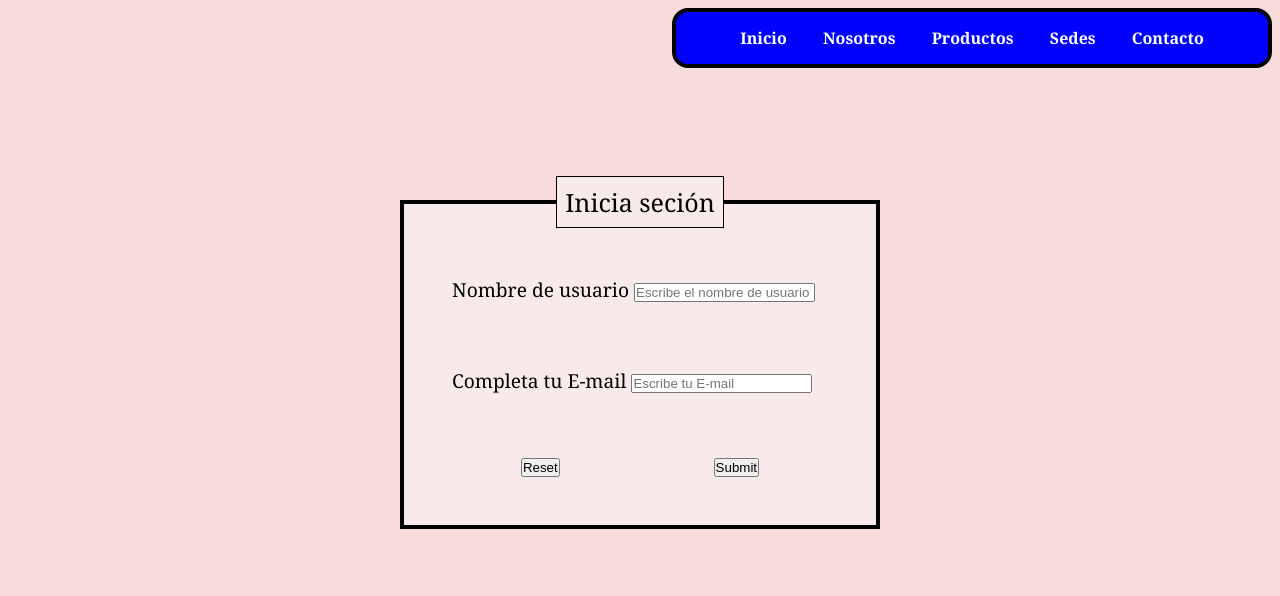
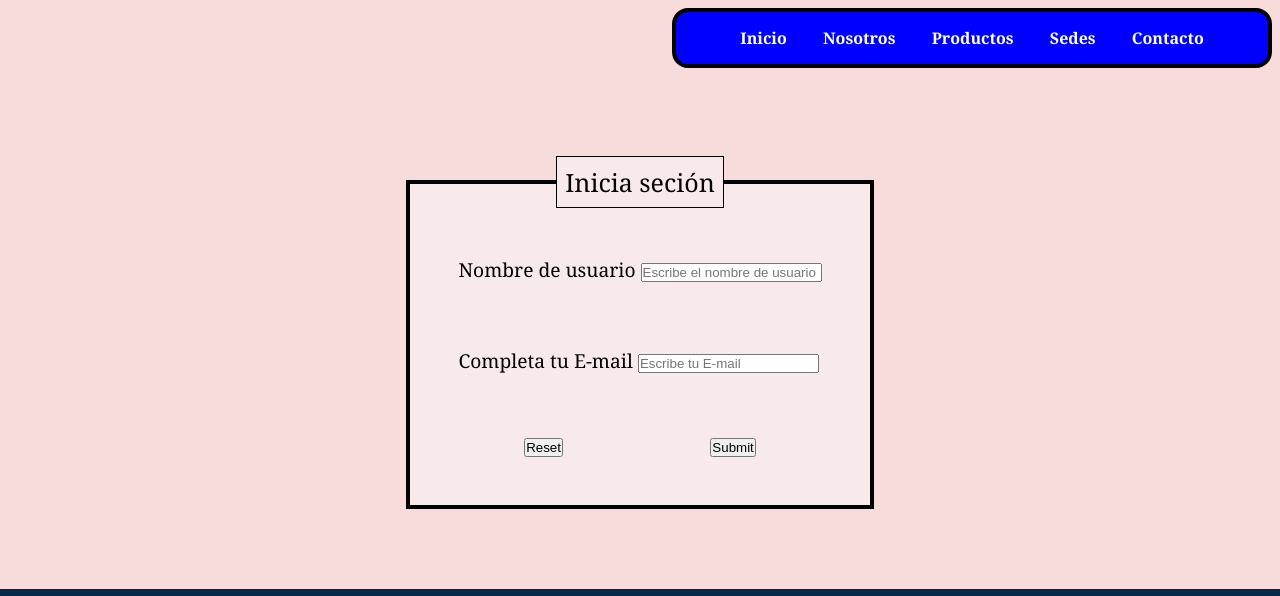
Before and after one commit to BautoxAC/2Pre-Entrega-BautistaTosi, a plain HTML site: page Pages/contact.html in a window 1280 px wide. Shown: the top 596 px of the page. Drawn offline with Linux system fonts and the light colour scheme.

Commit message:
cambios en contact, estilos de contact y color de fondo

```diff
--- a/css/style.css
+++ b/css/style.css
@@ -84,18 +84,23 @@ body header nav ul {
     border: 4px solid black;
     background-color: rgb(248, 234, 234);
 }
-main form fieldset section{
+
+main form fieldset section {
     margin: 2rem;
     padding: 1rem;
     gap: 1rem;
     font-size: larger;
 }
-.contacto__formulario__botones{
+
+.contacto__formulario__botones {
     display: flex;
     justify-content: space-around;
 }
+
 .contacto__formulario {
-    margin: 100px 400px;
+    display: flex;
+    justify-content: center;
+    margin: 5rem 1rem;
 }
 
 /* estilos de sed */
@@ -147,9 +152,11 @@ body main img {
     grid-area: hijo6;
     padding: 2rem;
 }
-.contenedorsed div img{
-    width:60%;
+
+.contenedorsed div img {
+    width: 60%;
 }
+
 main section div h2 {
     font-size: xx-large;
     margin: 0.5rem;
```
Also changed, not shown: Pages/contact.html (+1 -1 lines).
